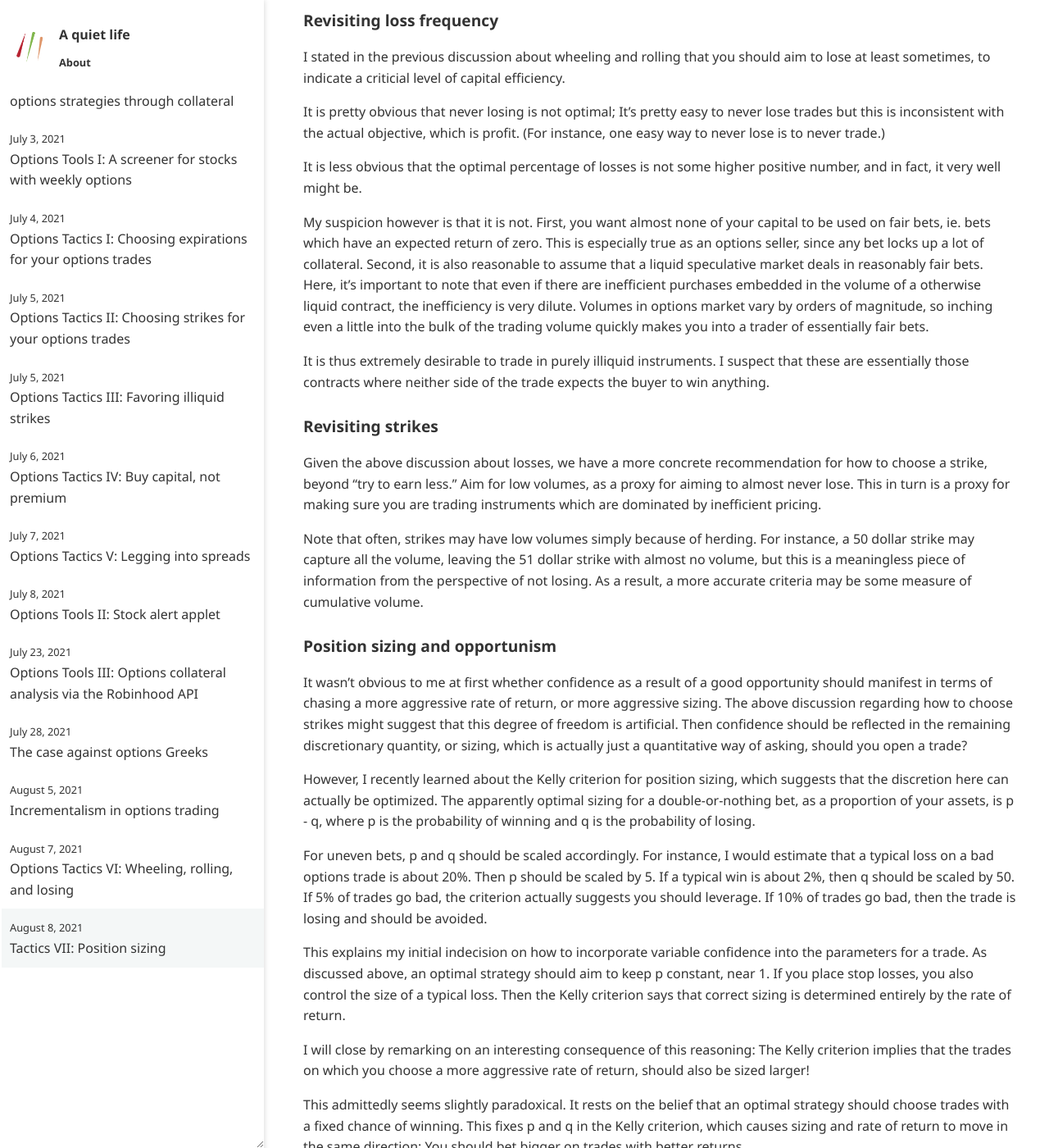
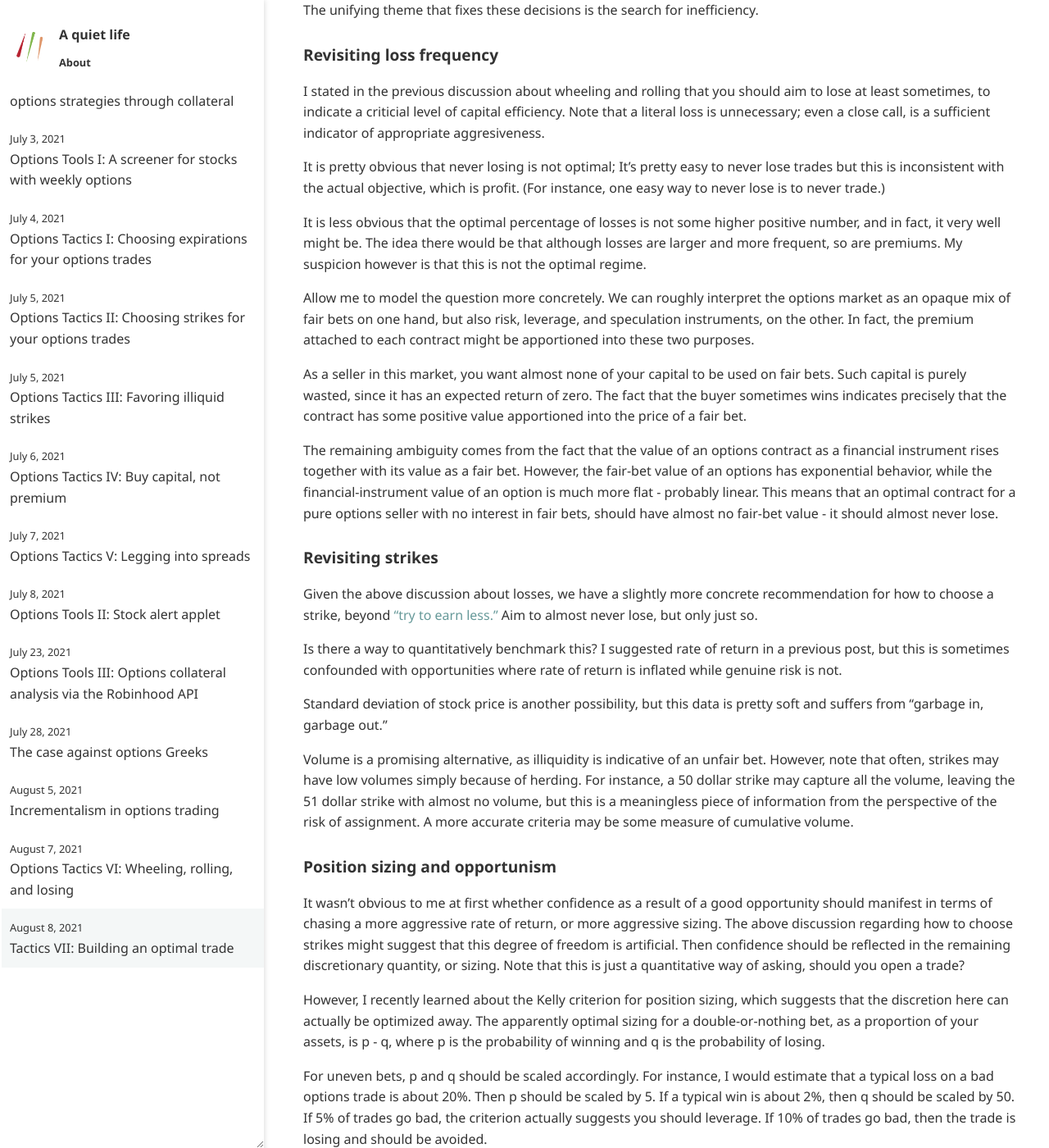
Before and after one commit to ansyblenetwork/aquietlife, a Jekyll site: the page built from _posts/2021-08-08-sizing.md, in a window 1280 px wide and 1400 px high, scrolled down 264 px. Shown: the whole window at 82% size. Built offline with Jekyll 4.4.1, drawn with Linux system fonts in a browser that asks for light colours; some of the changed text lies outside the part shown.

Commit message:
Update 2021-08-08-sizing.md

```diff
--- a/_posts/2021-08-08-sizing.md
+++ b/_posts/2021-08-08-sizing.md
@@ -1,44 +1,51 @@
 ---
-title: "Tactics VII: Position sizing"
+title: "Tactics VII: Building an optimal trade"
 ---
 
-This post actually ties together three related questions:
+This post ties together three related questions:
 
 1. We revisit the question of how often your trades should [lose]({% post_url 2021-08-07-wheeling-rolling %}).
 2. We revisit the question of choosing strikes, or equivalently, [rates of return]({% post_url 2021-07-05-choosing-strikes %}).
 3. We consider the new question of position sizing.
 
+The unifying theme that fixes these decisions is the search for inefficiency.
+
+
 
 ### Revisiting loss frequency
 
-I stated in the previous discussion about wheeling and rolling that you should aim to lose at least sometimes, to indicate a criticial level of capital efficiency.
+I stated in the previous discussion about wheeling and rolling that you should aim to lose at least sometimes, to indicate a criticial level of capital efficiency. Note that a literal loss is unnecessary; even a close call, is a sufficient indicator of appropriate aggresiveness.
 
 It is pretty obvious that never losing is not optimal; It's pretty easy to never lose trades but this is inconsistent with the actual objective, which is profit. (For instance, one easy way to never lose is to never trade.)
 
-It is less obvious that the optimal percentage of losses is not some higher positive number, and in fact, it very well might be.
+It is less obvious that the optimal percentage of losses is not some higher positive number, and in fact, it very well might be. The idea there would be that although losses are larger and more frequent, so are premiums. My suspicion however is that this is not the optimal regime.
 
-My suspicion however is that it is not. First, you want almost none of your capital to be used on fair bets, ie. bets which have an expected return of zero. This is especially true as an options seller, since any bet locks up a lot of collateral. Second, it is also reasonable to assume that a liquid speculative market deals in reasonably fair bets. Here, it's important to note that even if there are inefficient purchases embedded in the volume of a otherwise liquid contract, the inefficiency is very dilute. Volumes in options market vary by orders of magnitude, so inching even a little into the bulk of the trading volume quickly makes you into a trader of essentially fair bets.
+Allow me to model the question more concretely. We can roughly interpret the options market as an opaque mix of fair bets on one hand, but also risk, leverage, and speculation instruments, on the other. In fact, the premium attached to each contract might be apportioned into these two purposes.
 
-It is thus extremely desirable to trade in purely illiquid instruments. I suspect that these are essentially those contracts where neither side of the trade expects the buyer to win anything.
+As a seller in this market, you want almost none of your capital to be used on fair bets. Such capital is purely wasted, since it has an expected return of zero. The fact that the buyer sometimes wins indicates precisely that the contract has some positive value apportioned into the price of a fair bet.
+
+The remaining ambiguity comes from the fact that the value of an options contract as a financial instrument rises together with its value as a fair bet. However, the fair-bet value of an options has exponential behavior, while the financial-instrument value of an option is much more flat - probably linear. This means that an optimal contract for a pure options seller with no interest in fair bets, should have almost no fair-bet value - it should almost never lose.
 
 
 ### Revisiting strikes
 
-Given the above discussion about losses, we have a more concrete recommendation for how to choose a strike, beyond "try to earn less." Aim for low volumes, as a proxy for aiming to almost never lose. This in turn is a proxy for making sure you are trading instruments which are dominated by inefficient pricing.
+Given the above discussion about losses, we have a slightly more concrete recommendation for how to choose a strike, beyond ["try to earn less."]({% post_url 2021-07-05-choosing-strikes %}) Aim to almost never lose, but only just so.
 
-Note that often, strikes may have low volumes simply because of herding. For instance, a 50 dollar strike may capture all the volume, leaving the 51 dollar strike with almost no volume, but this is a meaningless piece of information from the perspective of not losing. As a result, a more accurate criteria may be some measure of cumulative volume.
+Is there a way to quantitatively benchmark this? I suggested rate of return in a previous post, but this is sometimes confounded with opportunities where rate of return is inflated while genuine risk is not.
+
+Standard deviation of stock price is another possibility, but this data is pretty soft and suffers from "garbage in, garbage out."
+
+Volume is a promising alternative, as illiquidity is indicative of an unfair bet. However, note that often, strikes may have low volumes simply because of herding. For instance, a 50 dollar strike may capture all the volume, leaving the 51 dollar strike with almost no volume, but this is a meaningless piece of information from the perspective of the risk of assignment. A more accurate criteria may be some measure of cumulative volume.
 
 
 ### Position sizing and opportunism
 
-It wasn't obvious to me at first whether confidence as a result of a good opportunity should manifest in terms of chasing a more aggressive rate of return, or more aggressive sizing. The above discussion regarding how to choose strikes might suggest that this degree of freedom is artificial. Then confidence should be reflected in the remaining discretionary quantity, or sizing, which is actually just a quantitative way of asking, should you open a trade?
+It wasn't obvious to me at first whether confidence as a result of a good opportunity should manifest in terms of chasing a more aggressive rate of return, or more aggressive sizing. The above discussion regarding how to choose strikes might suggest that this degree of freedom is artificial. Then confidence should be reflected in the remaining discretionary quantity, or sizing. Note that this is just a quantitative way of asking, should you open a trade?
 
-However, I recently learned about the Kelly criterion for position sizing, which suggests that the discretion here can actually be optimized. The apparently optimal sizing for a double-or-nothing bet, as a proportion of your assets, is p - q, where p is the probability of winning and q is the probability of losing.
+However, I recently learned about the Kelly criterion for position sizing, which suggests that the discretion here can actually be optimized away. The apparently optimal sizing for a double-or-nothing bet, as a proportion of your assets, is p - q, where p is the probability of winning and q is the probability of losing.
 
 For uneven bets, p and q should be scaled accordingly. For instance, I would estimate that a typical loss on a bad options trade is about 20%. Then p should be scaled by 5. If a typical win is about 2%, then q should be scaled by 50. If 5% of trades go bad, the criterion actually suggests you should leverage. If 10% of trades go bad, then the trade is losing and should be avoided.
 
-This explains my initial indecision on how to incorporate variable confidence into the parameters for a trade. As discussed above, an optimal strategy should aim to keep p constant, near 1. If you place stop losses, you also control the size of a typical loss. Then the Kelly criterion says that correct sizing is determined entirely by the rate of return.
+This explains my initial indecision on how to incorporate variable confidence into the parameters for a trade. As discussed, an optimal strategy should aim to keep p constant, near 1. If you place stop losses, you also control the size of a typical loss. Then the Kelly criterion says that correct sizing is determined entirely by the rate of return - which again is determined by p.
 
-I will close by remarking on an interesting consequence of this reasoning: The Kelly criterion implies that the trades on which you choose a more aggressive rate of return, should also be sized larger!
-
-This admittedly seems slightly paradoxical. It rests on the belief that an optimal strategy should choose trades with a fixed chance of winning. This fixes p and q in the Kelly criterion, which causes sizing and rate of return to move in the same direction: You should bet bigger on trades with better returns.
+I will close by remarking on an interesting consequence of the reasoning in this post: The trades on which you choose a more aggressive rate of return, should also be sized larger! This relies on the belief that an optimal strategy should choose trades with a fixed chance of winning. This fixes p and q in the Kelly criterion, which causes sizing and rate of return to move in the same direction: You should bet bigger on trades with better returns.
```
